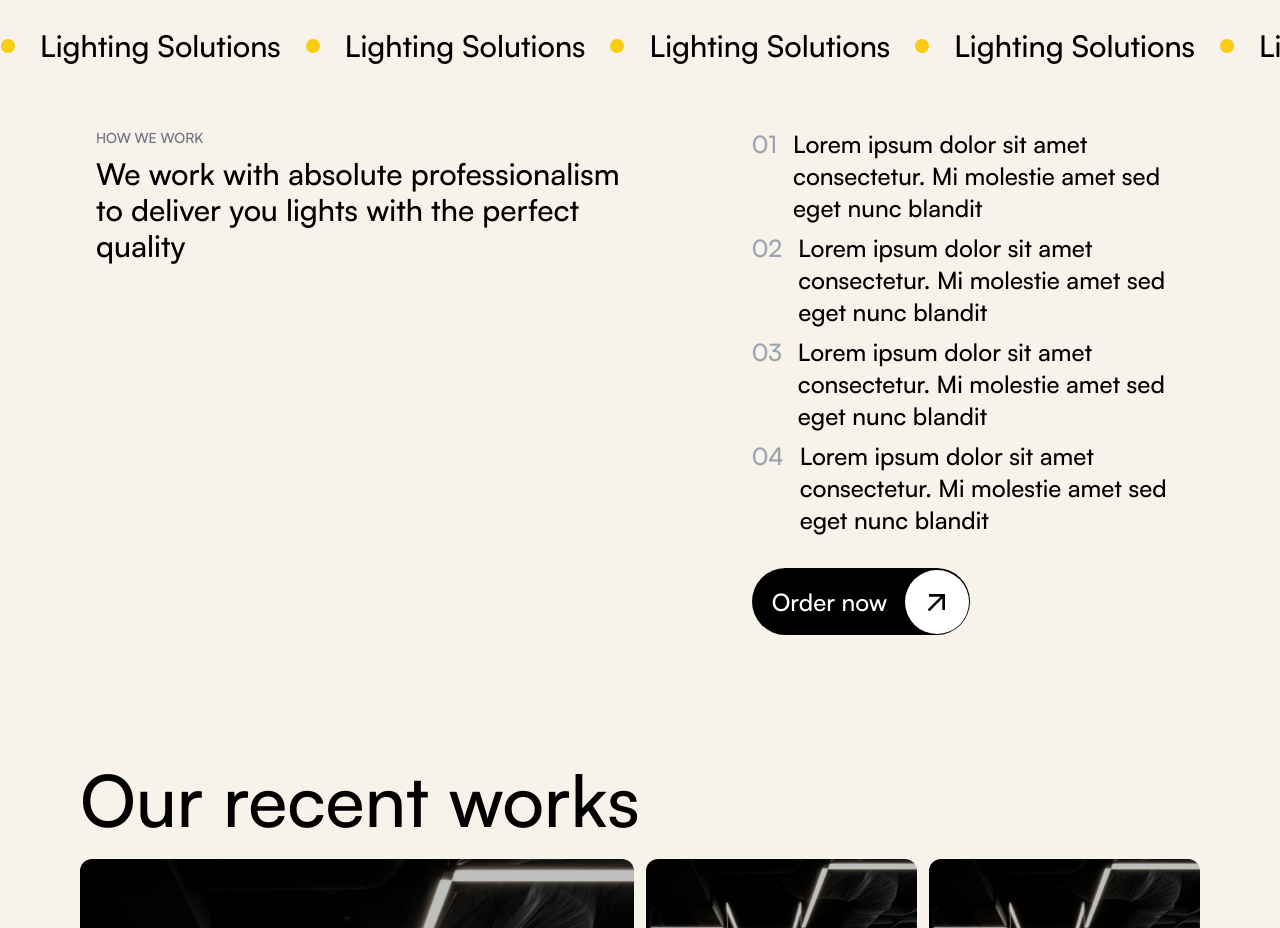
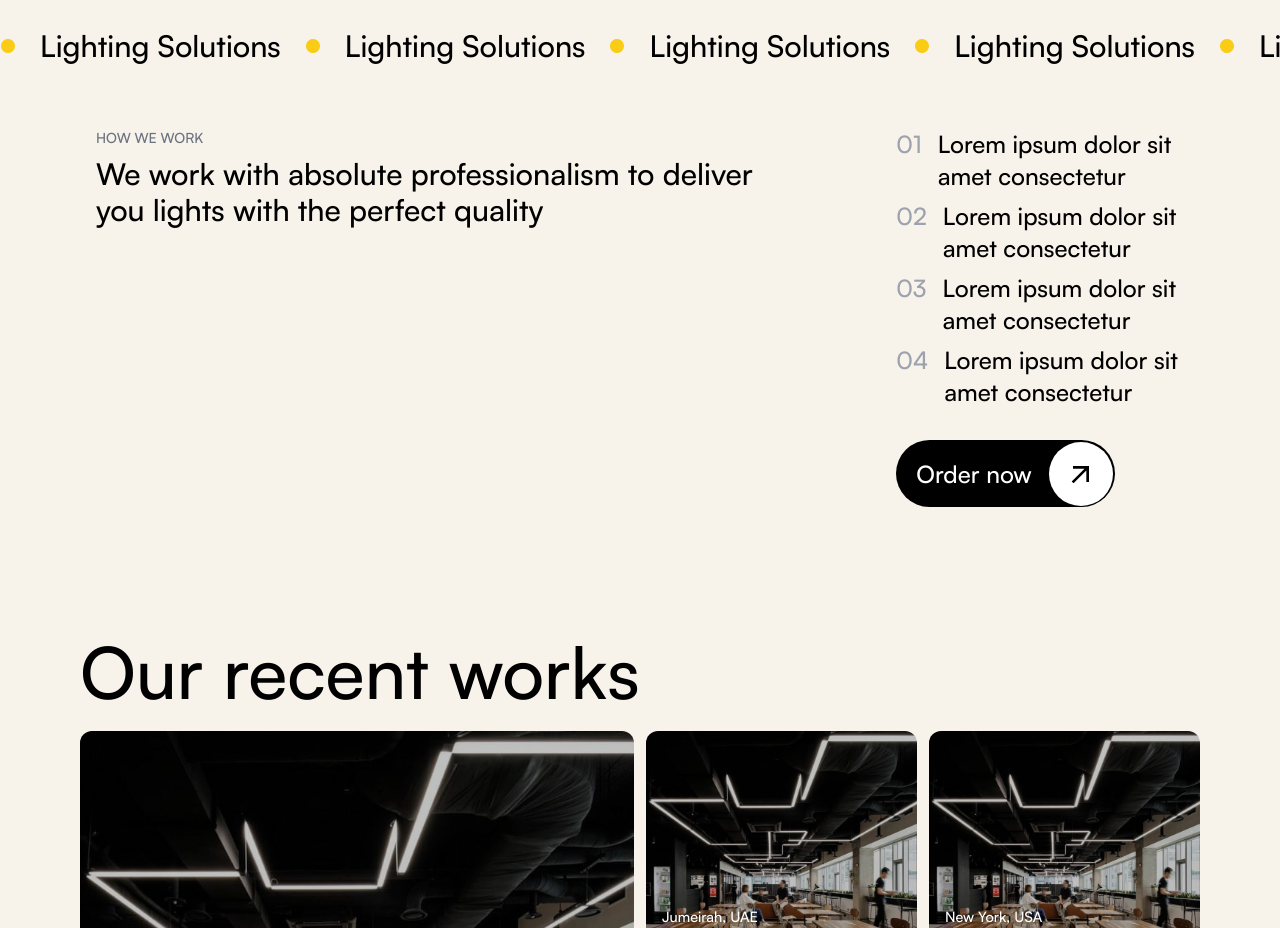
Before and after one commit to goutham-shankar/lytemaster, a Next.js app: page / in a window 1280 px wide. Shown: the part 2380-3308 px from the top of the page. Built offline with nearby package versions, Linux system fonts and the light colour scheme.

Commit message:
update: reduced length of placeholder text in the highlights

```diff
--- a/src/assets/placeholders.js
+++ b/src/assets/placeholders.js
@@ -320,16 +320,16 @@ export const landingData = {
     },
     highlights: [
       {
-        text: "Lorem ipsum dolor sit amet consectetur. Mi molestie amet sed eget nunc blandit",
+        text: "Lorem ipsum dolor sit amet consectetur",
       },
       {
-        text: "Lorem ipsum dolor sit amet consectetur. Mi molestie amet sed eget nunc blandit",
+        text: "Lorem ipsum dolor sit amet consectetur",
       },
       {
-        text: "Lorem ipsum dolor sit amet consectetur. Mi molestie amet sed eget nunc blandit",
+        text: "Lorem ipsum dolor sit amet consectetur",
       },
       {
-        text: "Lorem ipsum dolor sit amet consectetur. Mi molestie amet sed eget nunc blandit",
+        text: "Lorem ipsum dolor sit amet consectetur",
       },
     ],
   },
```
